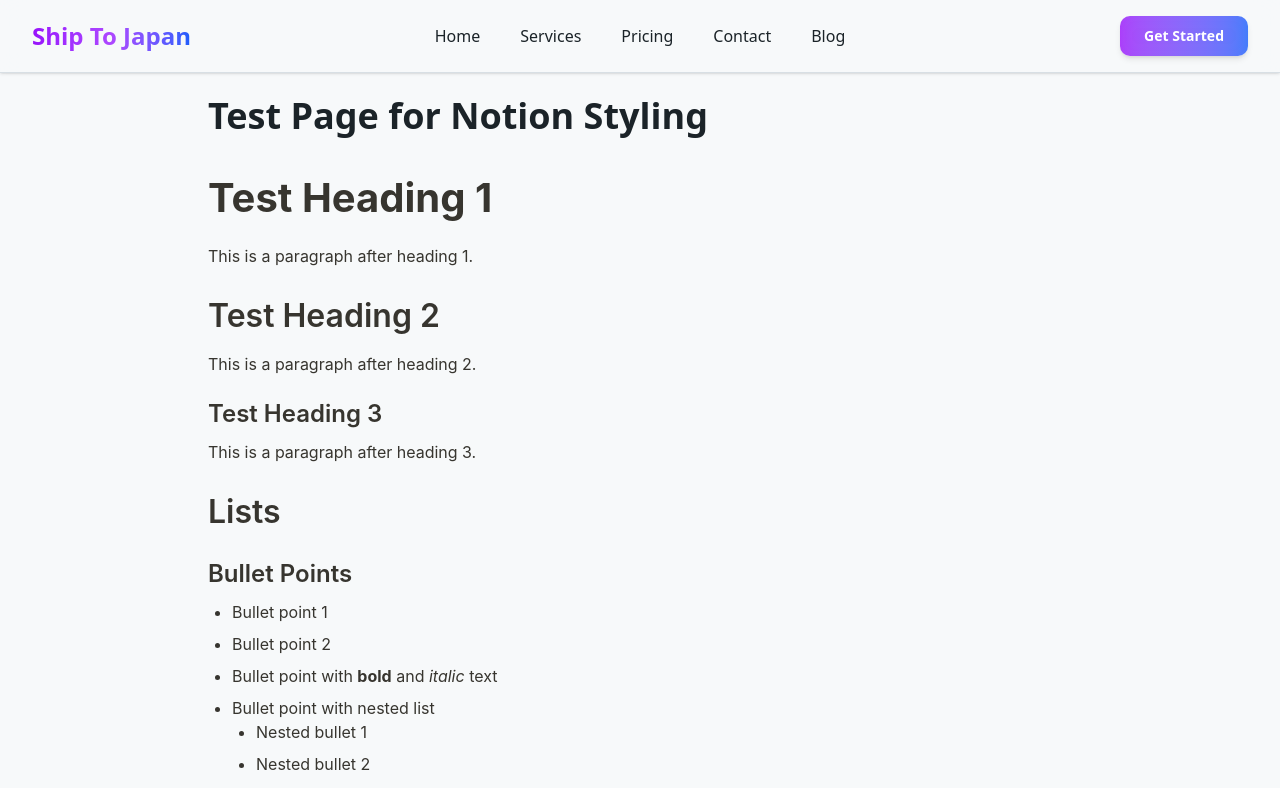
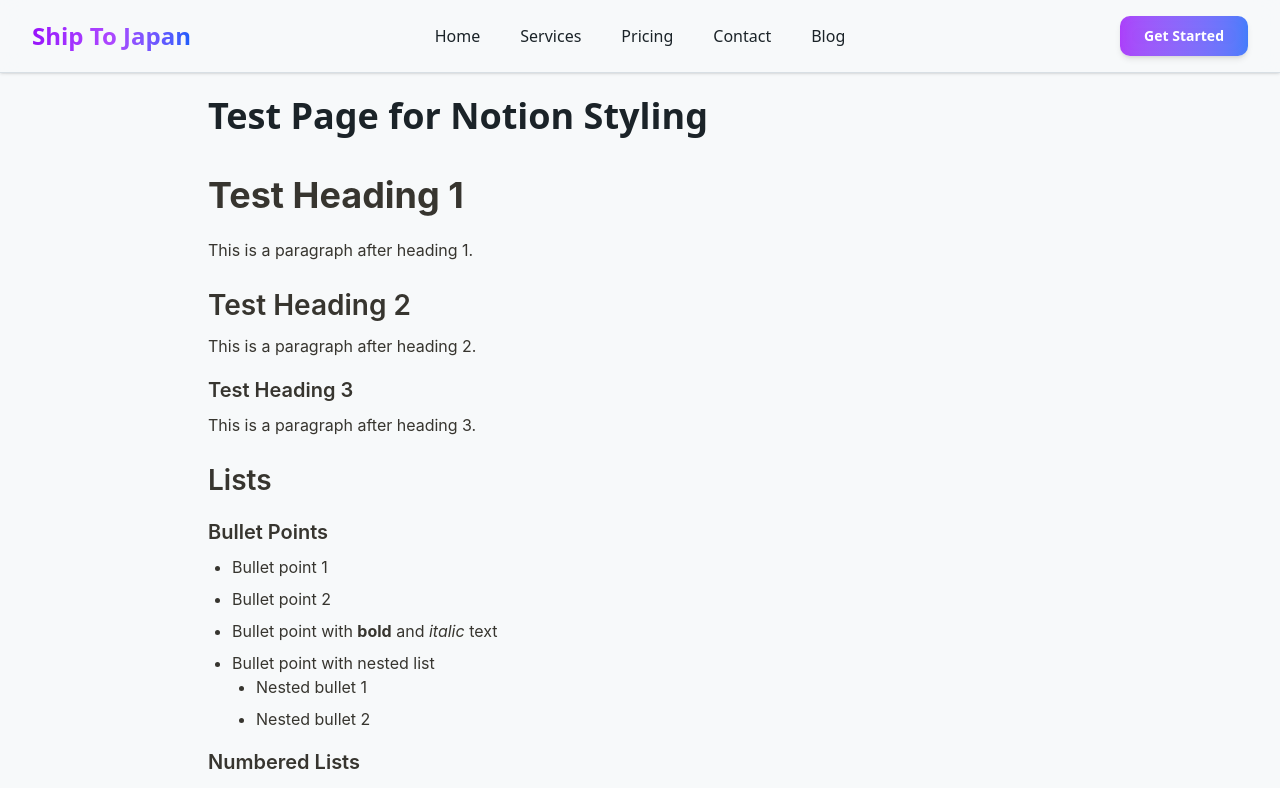
Before and after one commit to farang-dev/localization-service-jp, a Next.js app: page /test in a window 1280 px wide. Shown: the top 788 px of the page. Built offline with nearby package versions, Linux system fonts and the light colour scheme.

Commit message:
front - line break adjustment

```diff
--- a/app/blog/[slug]/page.tsx
+++ b/app/blog/[slug]/page.tsx
@@ -17,7 +17,7 @@ export default async function BlogPostPage({ params }: { params: { slug: string
     return (
       <>
         <Header />
-        <main className="max-w-4xl mx-auto px-4 py-8 pt-24">
+        <main className="max-w-4xl mx-auto px-4 py-8 pt-24 overflow-hidden">
           {/* Breadcrumb */}
           <nav className="mb-6">
             <ol className="flex items-center space-x-2 text-sm text-gray-600">
@@ -75,7 +75,7 @@ export default async function BlogPostPage({ params }: { params: { slug: string
               <svg className="w-4 h-4 mx-2" fill="currentColor" viewBox="0 0 20 20">
                 <path fillRule="evenodd" d="M7.293 14.707a1 1 0 010-1.414L10.586 10 7.293 6.707a1 1 0 011.414-1.414l4 4a1 1 0 010 1.414l-4 4a1 1 0 01-1.414 0z" clipRule="evenodd" />
               </svg>
-              <span className="text-gray-900 truncate max-w-xs" dangerouslySetInnerHTML={{ __html: post.title.rendered }} />
+              <span className="text-gray-900 truncate max-w-[150px] sm:max-w-xs" dangerouslySetInnerHTML={{ __html: post.title.rendered }} />
             </li>
           </ol>
         </nav>
@@ -86,7 +86,7 @@ export default async function BlogPostPage({ params }: { params: { slug: string
             dangerouslySetInnerHTML={{ __html: post.title.rendered }}
           />
           <div
-            className="prose prose-headings:font-bold prose-h1:text-3xl prose-h2:text-2xl prose-h3:text-xl prose-ul:list-disc prose-ol:list-decimal max-w-none notion-content"
+            className="prose prose-headings:font-bold prose-h1:text-3xl prose-h2:text-2xl prose-h3:text-xl prose-ul:list-disc prose-ol:list-decimal prose-p:text-gray-700 max-w-none notion-content overflow-hidden"
             dangerouslySetInnerHTML={{ __html: post.content.rendered }}
           />
         </article>
--- a/app/blog/page.tsx
+++ b/app/blog/page.tsx
@@ -14,7 +14,7 @@ const BlogPage = async () => {
   return (
     <>
       <Header />
-      <main className="max-w-6xl mx-auto px-4 py-8 pt-24">
+      <main className="max-w-6xl mx-auto px-4 py-8 pt-24 overflow-hidden">
         {/* Breadcrumb */}
         <nav className="mb-6">
           <ol className="flex items-center space-x-2 text-sm text-gray-600">
@@ -46,7 +46,7 @@ const BlogPage = async () => {
                   />
                 </Link>
                 <div
-                  className="text-gray-600 text-base mb-6 flex-grow line-clamp-4 prose prose-headings:font-bold prose-h1:text-xl prose-h2:text-lg prose-h3:text-base prose-ul:list-disc prose-ol:list-decimal notion-content"
+                  className="text-gray-700 text-base mb-6 flex-grow line-clamp-4 prose prose-headings:font-bold prose-h1:text-xl prose-h2:text-lg prose-h3:text-base prose-ul:list-disc prose-ol:list-decimal prose-p:text-gray-700 notion-content overflow-hidden"
                   dangerouslySetInnerHTML={{ __html: post.excerpt.rendered }}
                 />
                 <Link href={`/blog/${post.slug}`} className="text-blue-600 hover:text-blue-800 font-medium hover:underline self-start">
--- a/app/notion.css
+++ b/app/notion.css
@@ -9,29 +9,31 @@
 
 /* Headings */
 .notion-content h1 {
-  font-size: 2.5rem;
+  font-size: 2.25rem;
   font-weight: 700;
   margin-top: 2rem;
   margin-bottom: 1rem;
 }
 
 .notion-content h2 {
-  font-size: 2rem;
+  font-size: 1.75rem;
   font-weight: 600;
-  margin-top: 1.5rem;
-  margin-bottom: 0.75rem;
+  margin-top: 1.25rem;
+  margin-bottom: 0.5rem;
 }
 
 .notion-content h3 {
-  font-size: 1.5rem;
+  font-size: 1.25rem;
   font-weight: 600;
-  margin-top: 1.25rem;
+  margin-top: 1rem;
   margin-bottom: 0.5rem;
 }
 
 /* Paragraphs */
 .notion-content p {
   margin-bottom: 1rem;
+  line-height: 1.6;
+  font-size: 1rem;
 }
 
 /* Lists */
```
